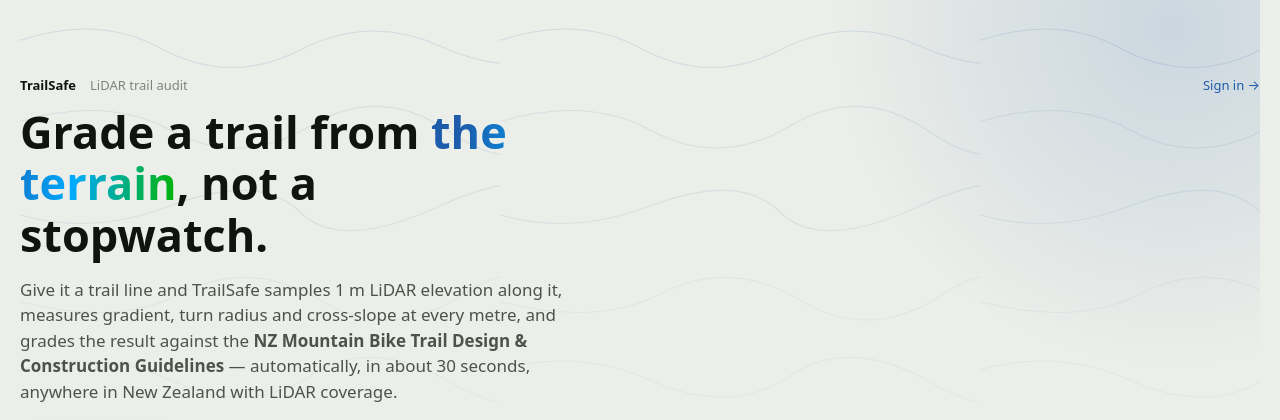
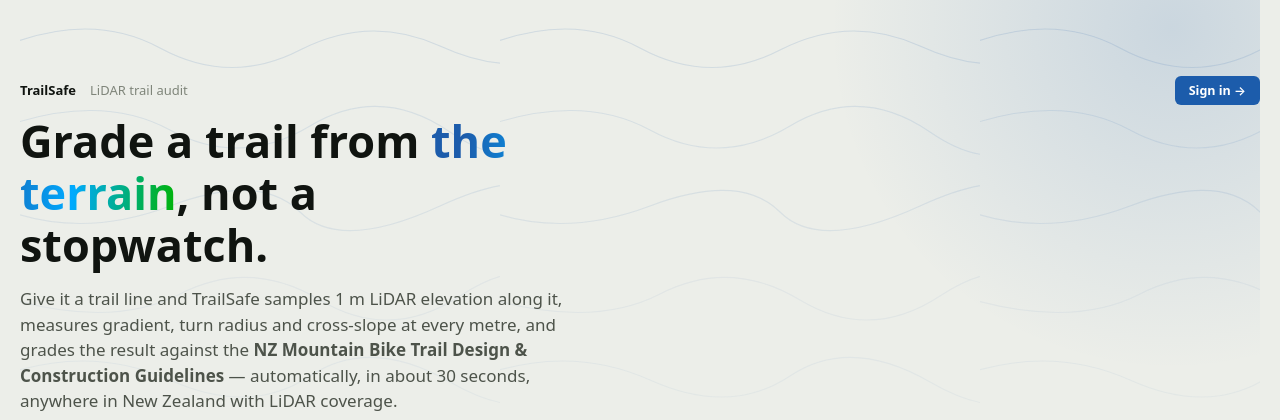
Before and after one commit to Sheasheak/lidar-trail-audit, a Flask app: page / in a window 1280 px wide. Shown: the top 420 px of the page. Run offline with Flask 3, Linux system fonts and the light colour scheme.

Commit message:
Make sign-in a real button, not a plain text link
Was just muted eyebrow-style text, easy to miss. Now a solid primary
button on the landing page and a compact ghost/primary button in the
editor's top bar, matching "My account" when already signed in.

Co-Authored-By: Claude Sonnet 5 <noreply@anthropic.com>

```diff
--- a/trail_grader/templates/editor.html
+++ b/trail_grader/templates/editor.html
@@ -89,9 +89,9 @@
   <span>Trail Line Editor</span>
   <a href="{{ url_for('grade_form') }}">Skip to manual grading form →</a>
   {% if current_user.is_authenticated %}
-  <a href="{{ url_for('auth.account') }}" style="margin-left:auto">My account →</a>
+  <a style="margin-left:auto;text-decoration:none" href="{{ url_for('auth.account') }}"><button type="button" class="ghost" style="padding:6px 12px;font-size:12.5px">My account →</button></a>
   {% else %}
-  <a href="{{ url_for('auth.login') }}" style="margin-left:auto">Sign in →</a>
+  <a style="margin-left:auto;text-decoration:none" href="{{ url_for('auth.login') }}"><button type="button" class="primary" style="padding:6px 14px;font-size:12.5px">Sign in →</button></a>
   {% endif %}
 </div>
 
--- a/trail_grader/templates/landing.html
+++ b/trail_grader/templates/landing.html
@@ -124,9 +124,9 @@
         <span class="title" style="color:var(--ink);font-weight:600">TrailSafe</span>
         <span>LiDAR trail audit</span>
         {% if current_user.is_authenticated %}
-        <a href="{{ url_for('auth.account') }}" style="margin-left:auto">My account →</a>
+        <a class="btn-link" href="{{ url_for('auth.account') }}" style="margin-left:auto"><button type="button" class="ghost" style="padding:6px 12px;font-size:12.5px">My account →</button></a>
         {% else %}
-        <a href="{{ url_for('auth.login') }}" style="margin-left:auto">Sign in →</a>
+        <a class="btn-link" href="{{ url_for('auth.login') }}" style="margin-left:auto"><button type="button" class="primary" style="padding:6px 14px;font-size:12.5px">Sign in →</button></a>
         {% endif %}
       </p>
       <h1>Grade a trail from <span class="grad-text">the terrain</span>, not a stopwatch.</h1>
```
